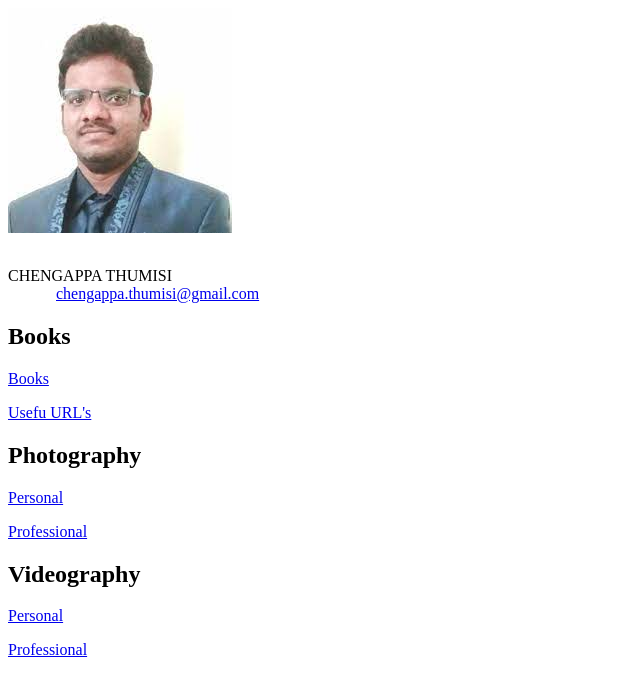
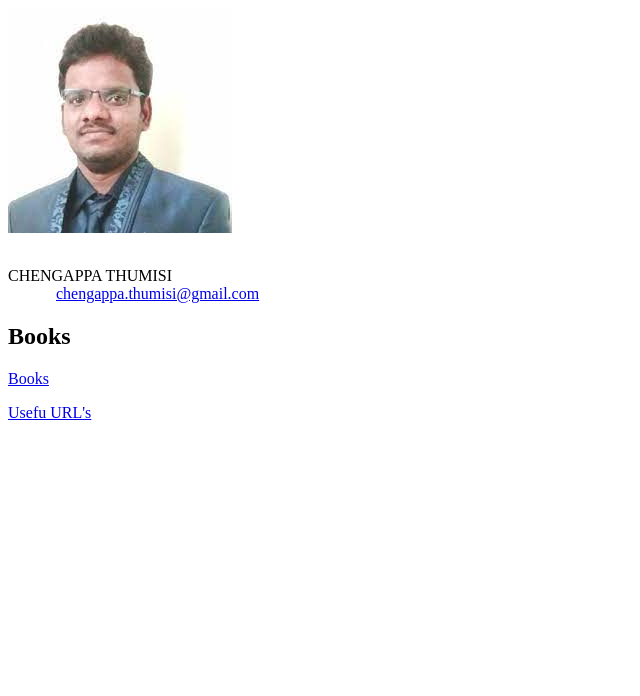
Before and after one commit to digitalct/digitalct.github.io, a plain HTML site: page index.html in a window 1280 px wide. Shown: the whole page, without its empty margins (0-640 px from the left). Drawn offline with Linux system fonts and the light colour scheme.

Commit message:
Update index.html

```diff
--- a/index.html
+++ b/index.html
@@ -27,15 +27,7 @@ CHENGAPPA THUMISI</font></b></p>
 	<h2>Books</h2>
 <p><a href="https://ctwellthify.github.io/">Books</a></p>
 <p><a href="https://ct2025.github.io/">Usefu URL's</a></p>
-	<h2>Photography</h2>
-<p><a href="https://www.w3.org/" target="_blank">Personal</a></p>
-<p><a href="https://chengappagithub.github.io//" target="_blank">Professional</a></p>
-<h2>Videography</h2>
-<p><a href="html_images.asp">Personal</a></p>
-<p><a href="/css/default.asp">Professional</a></p>
-<b>
-<b>
-<p style="margin-top: 0; margin-bottom: 0">&nbsp;</p>
+
 
 </body>
 
```
